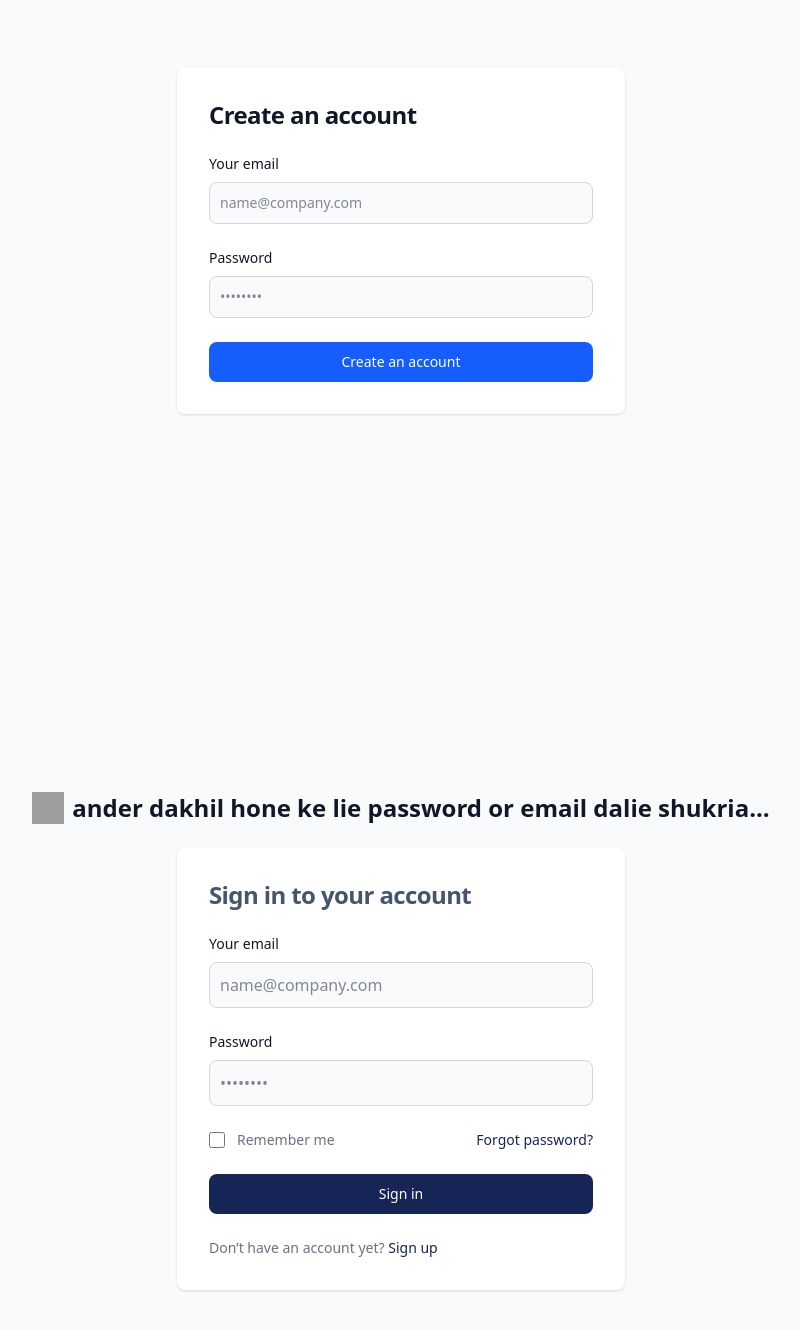
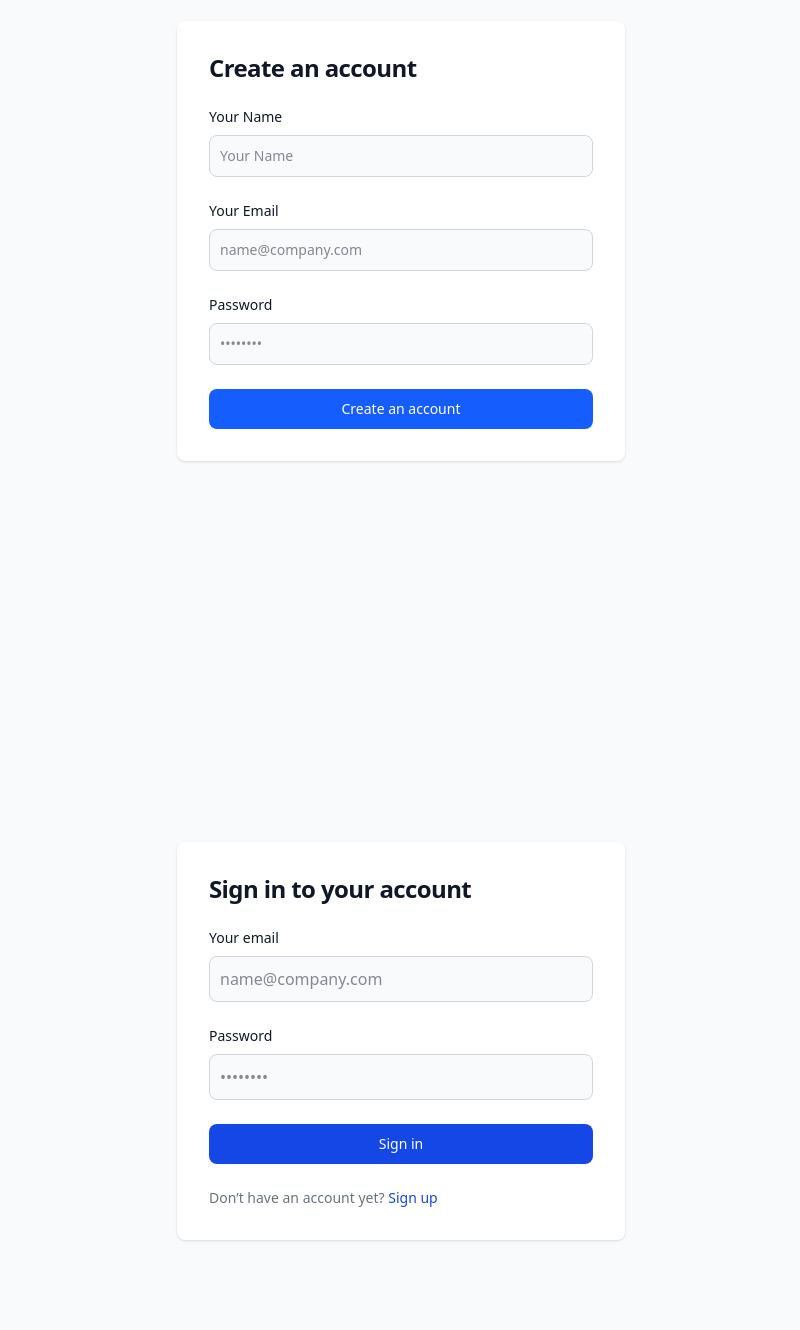
Before and after one commit to ayeshaqadri/Post-app, a React (Vite) app: page / in a window 1280 px wide. Shown: the part 959-2289 px from the top of the page, without its empty margins (239-1039 px from the left). Built offline with nearby package versions, Linux system fonts and the light colour scheme; grey boxes are pictures that could not be loaded.

Commit message:
'complete'

```diff
--- a/package.json
+++ b/package.json
@@ -14,6 +14,7 @@
     "firebase": "^11.4.0",
     "react": "^19.0.0",
     "react-dom": "^19.0.0",
+    "react-router-dom": "^7.3.0",
     "tailwindcss": "^4.0.9"
   },
   "devDependencies": {
--- a/src/Components/LoginPage.jsx
+++ b/src/Components/LoginPage.jsx
@@ -1,21 +1,60 @@
-import React from 'react';
+import React, { useState } from "react";
+import { signInWithEmailAndPassword } from "firebase/auth";
+import { auth } from "../firebaseConfig"; // Ensure Firebase is properly configured
 
 const LoginPage = () => {
+  const [email, setEmail] = useState("");
+  const [password, setPassword] = useState("");
+  const [error, setError] = useState("");
+
+  const handleLogin = async (e) => {
+    e.preventDefault();
+    setError(""); // Reset error message before a new login attempt
+
+    try {
+      const userCredential = await signInWithEmailAndPassword(auth, email, password);
+      console.log("User Logged In:", userCredential.user);
+      alert("Login Successful!");
+    } catch (error) {
+      console.error("Login Error:", error.code);
+
+      // Handle specific Firebase auth errors
+      switch (error.code) {
+        case "auth/invalid-email":
+          setError("Invalid email format. Please enter a valid email.");
+          break;
+        case "auth/user-not-found":
+          setError("No account found with this email. Please sign up first.");
+          break;
+        case "auth/wrong-password":
+          setError("Incorrect password. Please try again.");
+          break;
+        case "auth/too-many-requests":
+          setError("Too many failed attempts. Please try again later.");
+          break;
+        default:
+          setError("Login failed. Please check your details and try again.");
+      }
+    }
+  };
+
   return (
     <section className="bg-gray-50 dark:bg-gray-900">
       <div className="flex flex-col items-center justify-center px-6 py-8 mx-auto md:h-screen lg:py-0">
-        <a href="#" className="flex items-center mb-6 text-2xl font-semibold text-gray-900 dark:text-white">
-          <img className="w-8 h-8 mr-2" src="https://flowbite.s3.amazonaws.com/blocks/marketing-ui/logo.svg" alt="logo" />
-          ander dakhil hone ke lie password or email dalie shukria...
-        </a>
         <div className="w-full bg-white rounded-lg shadow dark:border md:mt-0 sm:max-w-md xl:p-0 dark:bg-gray-800 dark:border-gray-700">
           <div className="p-6 space-y-4 md:space-y-6 sm:p-8">
-            <h1 className="text-xl font-bold leading-tight tracking-tight text-slate-600 md:text-2xl dark:text-white">
+            <h1 className="text-xl font-bold leading-tight tracking-tight text-gray-900 md:text-2xl dark:text-white">
               Sign in to your account
             </h1>
-            <form className="space-y-4 md:space-y-6" action="#">
+
+            {/* Error Message */}
+            {error && <p className="text-red-500 text-sm">{error}</p>}
+
+            <form className="space-y-4 md:space-y-6" onSubmit={handleLogin}>
               <div>
-                <label htmlFor="email" className="block mb-2 text-sm font-medium text-gray-900 dark:text-white">Your email</label>
+                <label htmlFor="email" className="block mb-2 text-sm font-medium text-gray-900 dark:text-white">
+                  Your email
+                </label>
                 <input
                   type="email"
                   name="email"
@@ -23,10 +62,13 @@ const LoginPage = () => {
                   className="bg-gray-50 border border-gray-300 text-gray-900 rounded-lg focus:ring-blue-600 focus:border-blue-600 block w-full p-2.5 dark:bg-gray-700 dark:border-gray-600 dark:placeholder-gray-400 dark:text-white dark:focus:ring-blue-500 dark:focus:border-blue-500"
                   placeholder="name@company.com"
                   required
+                  onChange={(e) => setEmail(e.target.value)}
                 />
               </div>
               <div>
-                <label htmlFor="password" className="block mb-2 text-sm font-medium text-gray-900 dark:text-white">Password</label>
+                <label htmlFor="password" className="block mb-2 text-sm font-medium text-gray-900 dark:text-white">
+                  Password
+                </label>
                 <input
                   type="password"
                   name="password"
@@ -34,32 +76,20 @@ const LoginPage = () => {
                   placeholder="••••••••"
                   className="bg-gray-50 border border-gray-300 text-gray-900 rounded-lg focus:ring-blue-600 focus:border-blue-600 block w-full p-2.5 dark:bg-gray-700 dark:border-gray-600 dark:placeholder-gray-400 dark:text-white dark:focus:ring-blue-500 dark:focus:border-blue-500"
                   required
+                  onChange={(e) => setPassword(e.target.value)}
                 />
-              </div>
-              <div className="flex items-center justify-between">
-                <div className="flex items-start">
-                  <div className="flex items-center h-5">
-                    <input
-                      id="remember"
-                      aria-describedby="remember"
-                      type="checkbox"
-                      className="w-4 h-4 border border-gray-300 rounded bg-gray-50 focus:ring-3 focus:ring-blue-300 dark:bg-gray-700 dark:border-gray-600 dark:focus:ring-blue-600 dark:ring-offset-gray-800"
-                    />
-                  </div>
-                  <div className="ml-3 text-sm">
-                    <label htmlFor="remember" className="text-gray-500 dark:text-gray-300">Remember me</label>
-                  </div>
-                </div>
-                <a href="#" className="text-sm font-medium text-blue-950 hover:underline dark:text-blue-900">Forgot password?</a>
               </div>
               <button
                 type="submit"
-                className="w-full text-white bg-blue-950 hover:bg-blue-900 focus:ring-4 focus:outline-none focus:ring-blue-300 font-medium rounded-lg text-sm px-5 py-2.5 text-center dark:bg-blue-900 dark:hover:bg-blue-900 dark:focus:ring-blue-950"
+                className="w-full text-white bg-blue-700 hover:bg-blue-800 focus:ring-4 focus:outline-none focus:ring-blue-300 font-medium rounded-lg text-sm px-5 py-2.5 text-center dark:bg-blue-600 dark:hover:bg-blue-700 dark:focus:ring-blue-800"
               >
                 Sign in
               </button>
               <p className="text-sm font-light text-gray-500 dark:text-gray-400">
-                Don’t have an account yet? <a href="#" className="font-medium text-blue-950 hover:underline dark:text-blue-900">Sign up</a>
+                Don’t have an account yet?{" "}
+                <a href="#" className="font-medium text-blue-700 hover:underline dark:text-blue-400">
+                  Sign up
+                </a>
               </p>
             </form>
           </div>
@@ -67,6 +97,6 @@ const LoginPage = () => {
       </div>
     </section>
   );
-}
+};
 
 export default LoginPage;
--- a/src/Components/SignupPage.jsx
+++ b/src/Components/SignupPage.jsx
@@ -3,14 +3,17 @@ import { createUserWithEmailAndPassword } from "firebase/auth";
 import { auth } from "../firebaseConfig";
 
 const Signup = () => {
+  const [name, setName] = useState(""); // ✅ Added name state
   const [email, setEmail] = useState("");
   const [password, setPassword] = useState("");
 
   const handleSignup = async (e) => {
-    e.preventDefault(); // Prevent page reload
+    e.preventDefault();
     try {
       const userCredential = await createUserWithEmailAndPassword(auth, email, password);
       console.log("User Signed Up:", userCredential.user);
+      console.log("User Name:", name); // ✅ Logging the name
+      // Here, you can also update the user's profile with their name if needed.
     } catch (error) {
       console.error("Signup Error:", error.message);
     }
@@ -19,15 +22,32 @@ const Signup = () => {
   return (
     <section className="bg-gray-50 dark:bg-gray-900">
       <div className="flex flex-col items-center justify-center px-6 py-8 mx-auto md:h-screen lg:py-0">
-        <div className="w-full bg-white rounded-lg shadow dark:border md:mt-0 sm:max-w-md xl:p-0 dark:bg-gray-800 dark:border-gray-700">
+        <div className="w-full bg-white rounded-lg shadow dark:border sm:max-w-md xl:p-0 dark:bg-gray-800 dark:border-gray-700">
           <div className="p-6 space-y-4 md:space-y-6 sm:p-8">
             <h1 className="text-xl font-bold leading-tight tracking-tight text-gray-900 md:text-2xl dark:text-white">
               Create an account
             </h1>
             <form className="space-y-4 md:space-y-6" onSubmit={handleSignup}>
+              {/* Name Input */}
+              <div>
+                <label htmlFor="name" className="block mb-2 text-sm font-medium text-gray-900 dark:text-white">
+                  Your Name
+                </label>
+                <input
+                  type="text"
+                  name="name"
+                  id="name"
+                  className="bg-gray-50 border border-gray-300 text-gray-900 text-sm rounded-lg block w-full p-2.5 dark:bg-gray-700 dark:border-gray-600 dark:placeholder-gray-400 dark:text-white"
+                  placeholder="Your Name"
+                  required
+                  onChange={(e) => setName(e.target.value)} // ✅ Corrected setName
+                />
+              </div>
+
+              {/* Email Input */}
               <div>
                 <label htmlFor="email" className="block mb-2 text-sm font-medium text-gray-900 dark:text-white">
-                  Your email
+                  Your Email
                 </label>
                 <input
                   type="email"
@@ -39,6 +59,8 @@ const Signup = () => {
                   onChange={(e) => setEmail(e.target.value)}
                 />
               </div>
+
+              {/* Password Input */}
               <div>
                 <label htmlFor="password" className="block mb-2 text-sm font-medium text-gray-900 dark:text-white">
                   Password
@@ -53,6 +75,8 @@ const Signup = () => {
                   onChange={(e) => setPassword(e.target.value)}
                 />
               </div>
+
+              {/* Submit Button */}
               <button
                 type="submit"
                 className="w-full text-white bg-blue-600 hover:bg-blue-700 font-medium rounded-lg text-sm px-5 py-2.5 text-center"
```
Also changed, not shown: 1 other file (tests, documents, lock files or other folders).
